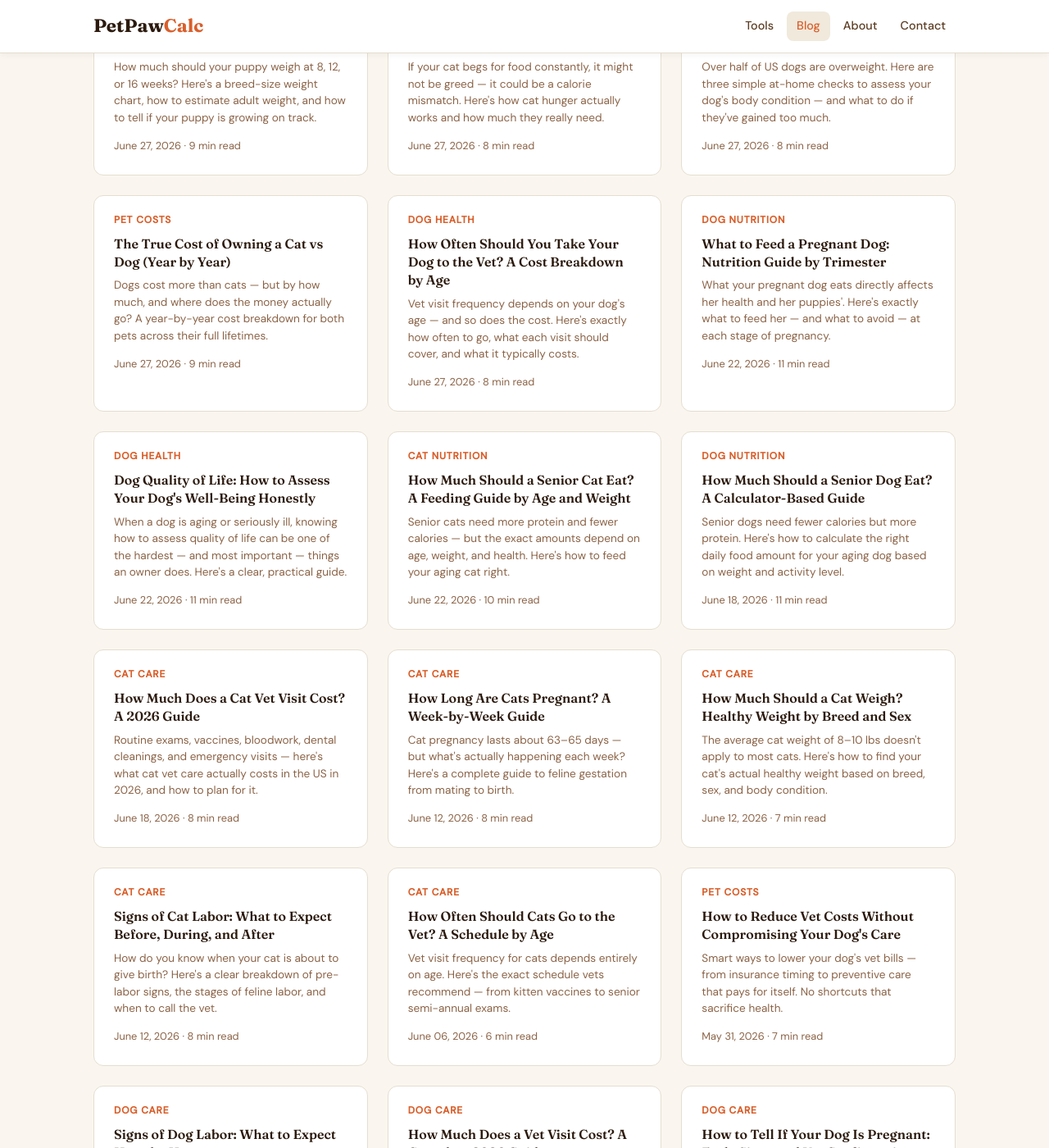
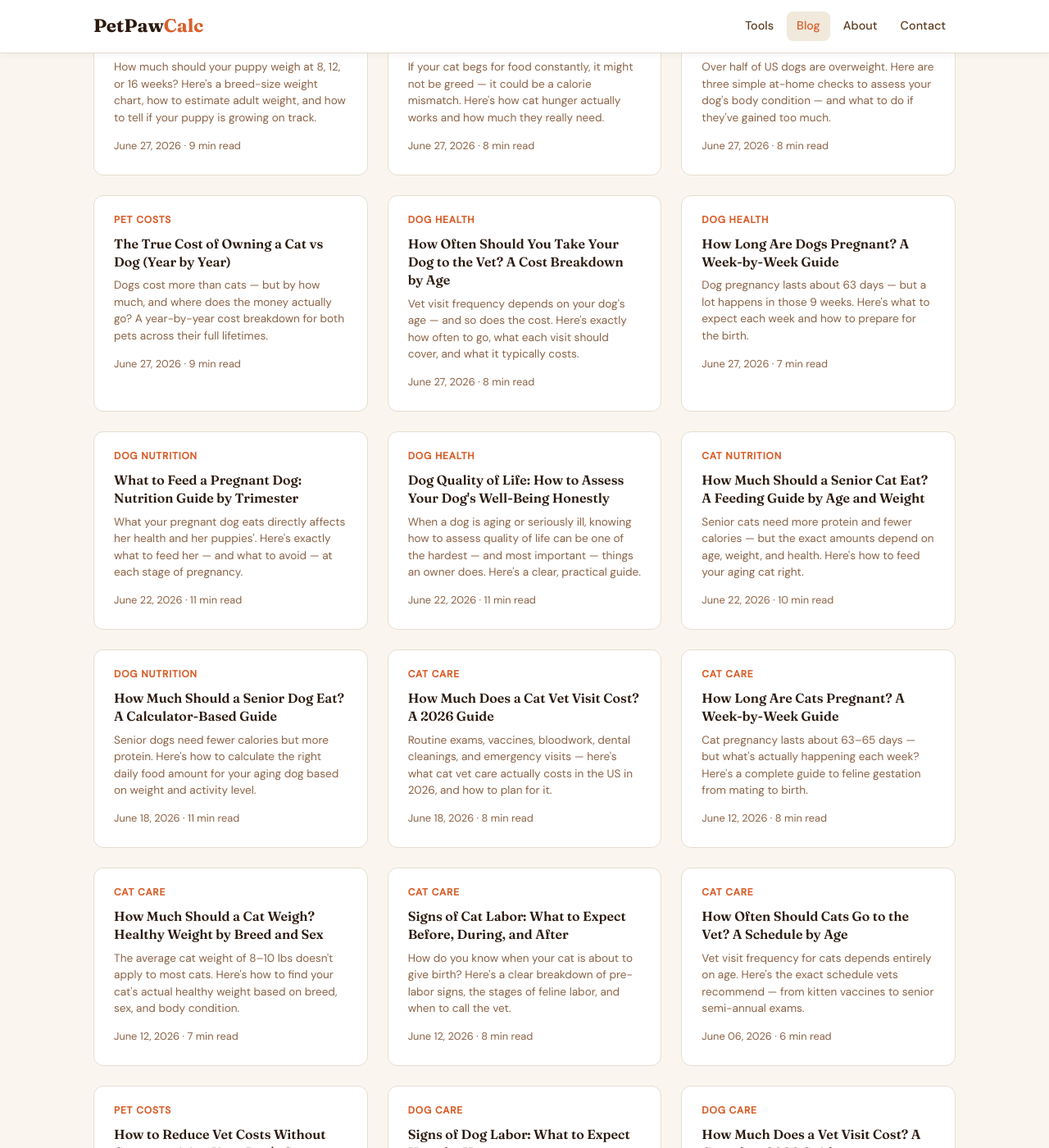
Before and after one commit to canghun13/petpawcalc, a Jekyll site: the page built from blog/index.html, in a window 1280 px wide and 1400 px high, scrolled down 621 px. Shown: the whole window at 82% size. Built offline with Jekyll 4.4.1, drawn with Linux system fonts in a browser that asks for light colours; some of the changed text lies outside the part shown.

Commit message:
Add files via upload

```diff
--- a/_posts/2026-05-19-how-long-are-dogs-pregnant.md
+++ b/_posts/2026-05-19-how-long-are-dogs-pregnant.md
@@ -3,7 +3,7 @@ layout: post
 title: "How Long Are Dogs Pregnant? A Week-by-Week Guide"
 description: "Dog pregnancy lasts about 63 days — but a lot happens in those 9 weeks. Here's what to expect each week and how to prepare for the birth."
 category: Dog Health
-date: 2026-05-19
+date: 2026-06-27
 read_time: 7
 slug: how-long-are-dogs-pregnant
 ---
```
